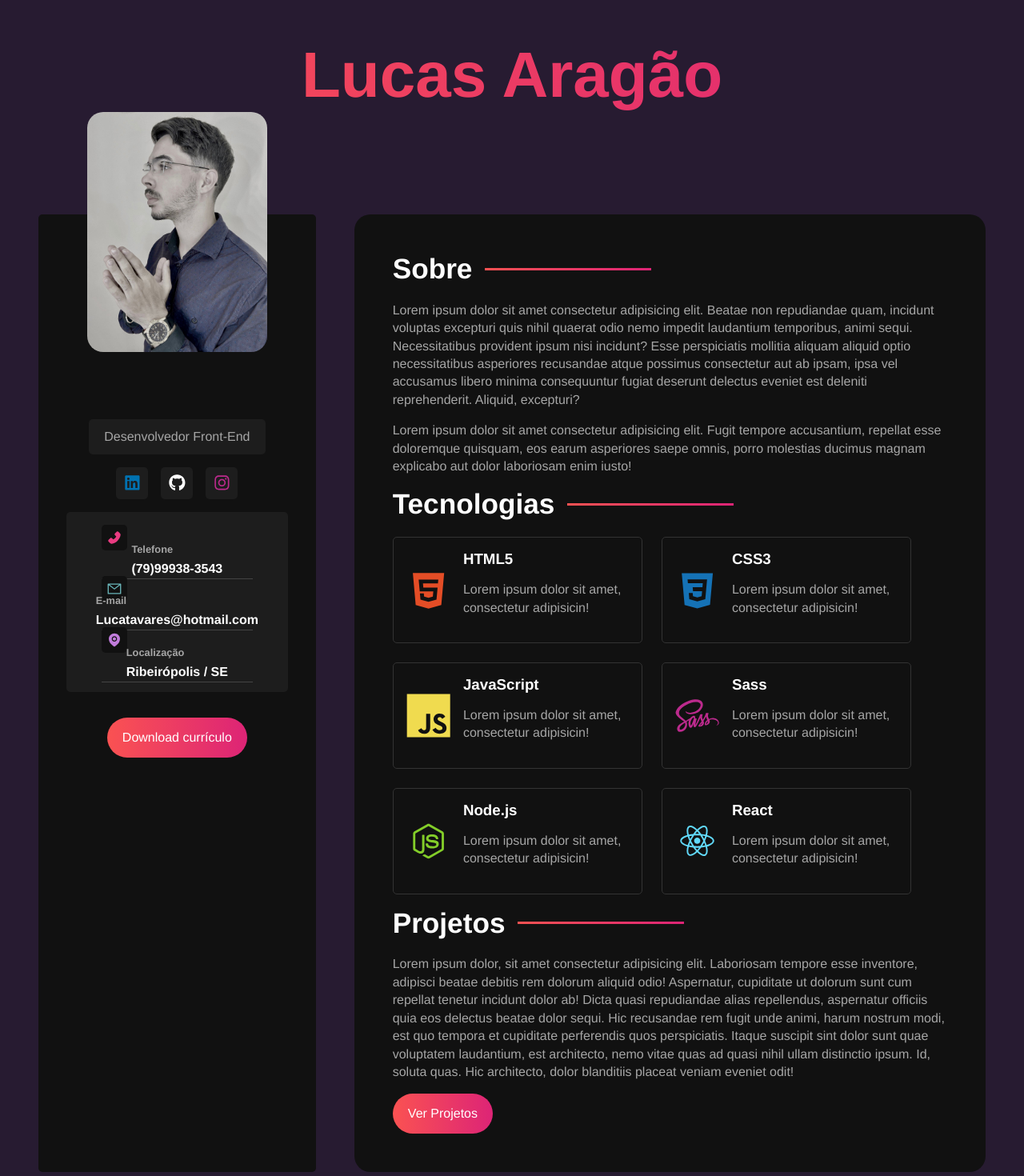
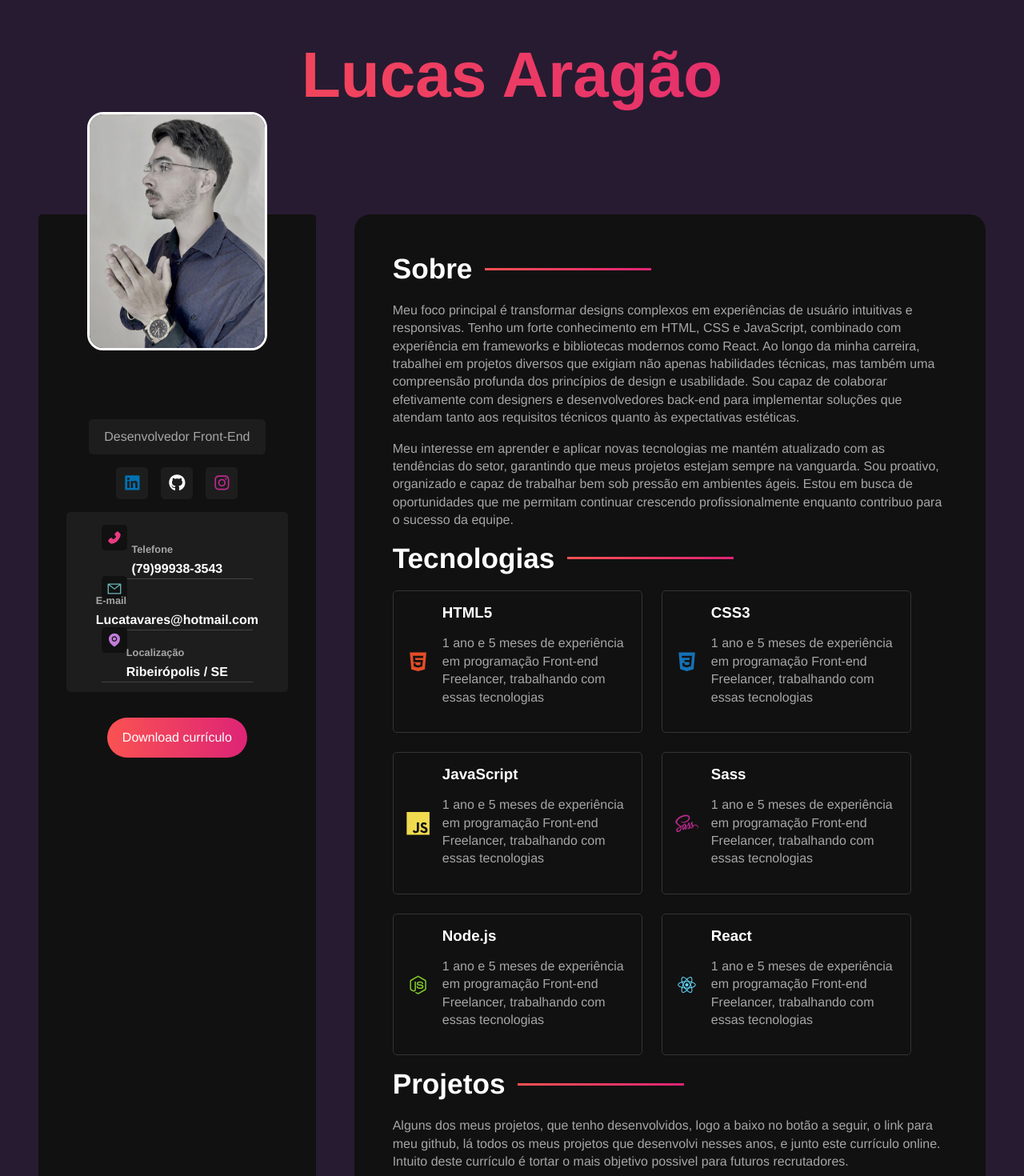
Before and after one commit to Lucasholt124/MyNewPortifolio, a React (Vite) app: page / in a window 1280 px wide. Shown: the top 1470 px of the page at 80% size. Built offline with nearby package versions, Linux system fonts and the light colour scheme.

Commit message:
Adicionando texto personalizado

```diff
--- a/src/components/AboutContainer.jsx
+++ b/src/components/AboutContainer.jsx
@@ -2,10 +2,10 @@
 const AboutContainer = () => {
   return <section className="about-container">
     <h2>Sobre</h2>
-    <p>Lorem ipsum dolor sit amet consectetur adipisicing elit. Beatae non repudiandae quam, incidunt voluptas excepturi quis nihil quaerat odio nemo impedit laudantium temporibus, animi sequi. Necessitatibus provident ipsum nisi incidunt?
-    Esse perspiciatis mollitia aliquam aliquid optio necessitatibus asperiores recusandae atque possimus consectetur aut ab ipsam, ipsa vel accusamus libero minima consequuntur fugiat deserunt delectus eveniet est deleniti reprehenderit. Aliquid, excepturi?
+    <p>Meu foco principal é transformar designs complexos em experiências de usuário intuitivas e responsivas. Tenho um forte conhecimento em HTML, CSS e JavaScript, combinado com experiência em frameworks e bibliotecas modernos como React.
+Ao longo da minha carreira, trabalhei em projetos diversos que exigiam não apenas habilidades técnicas, mas também uma compreensão profunda dos princípios de design e usabilidade. Sou capaz de colaborar efetivamente com designers e desenvolvedores back-end para implementar soluções que atendam tanto aos requisitos técnicos quanto às expectativas estéticas.
     </p>
-    <p>Lorem ipsum dolor sit amet consectetur adipisicing elit. Fugit tempore accusantium, repellat esse doloremque quisquam, eos earum asperiores saepe omnis, porro molestias ducimus magnam explicabo aut dolor laboriosam enim iusto!
+    <p>Meu interesse em aprender e aplicar novas tecnologias me mantém atualizado com as tendências do setor, garantindo que meus projetos estejam sempre na vanguarda. Sou proativo, organizado e capaz de trabalhar bem sob pressão em ambientes ágeis. Estou em busca de oportunidades que me permitam continuar crescendo profissionalmente enquanto contribuo para o sucesso da equipe.
     </p>
   </section>
 }
--- a/src/components/ProjectsContainer.jsx
+++ b/src/components/ProjectsContainer.jsx
@@ -2,9 +2,9 @@
 const ProjectsContainer = () => {
   return <section className="projexts-container">
     <h2>Projetos</h2>
-    <p>Lorem ipsum dolor, sit amet consectetur adipisicing elit. Laboriosam tempore esse inventore, adipisci beatae debitis rem dolorum aliquid odio! Aspernatur, cupiditate ut dolorum sunt cum repellat tenetur incidunt dolor ab!
-    Dicta quasi repudiandae alias repellendus, aspernatur officiis quia eos delectus beatae dolor sequi. Hic recusandae rem fugit unde animi, harum nostrum modi, est quo tempora et cupiditate perferendis quos perspiciatis.
-    Itaque suscipit sint dolor sunt quae voluptatem laudantium, est architecto, nemo vitae quas ad quasi nihil ullam distinctio ipsum. Id, soluta quas. Hic architecto, dolor blanditiis placeat veniam eveniet odit!
+    <p>
+      Alguns dos meus projetos, que tenho desenvolvidos, logo a baixo no botão a seguir, o link para meu github, lá todos os meus projetos que desenvolvi nesses anos, e junto este currículo online. <br />
+      Intuito deste currículo é tortar o mais objetivo possivel para futuros recrutadores.
     </p>
     <a href="https://github.com/Lucasholt124" className="btn">
       Ver Projetos
--- a/src/components/SocialNetworks.jsx
+++ b/src/components/SocialNetworks.jsx
@@ -11,7 +11,7 @@ const socialNetworks = [
 const SocialNetworks = () => {
   return <section id="social-networks">
     {socialNetworks.map((network) => (
-        <a href="" className='social-btn' id={network.name} key={network.name}>
+        <a href="https://www.linkedin.com/in/lucas-arag%C3%A3o-front-end/" className='social-btn' id={network.name} key={network.name}>
             {network.icon}
         </a>
     ))}
--- a/src/components/TecnologiesContainer.jsx
+++ b/src/components/TecnologiesContainer.jsx
@@ -27,7 +27,7 @@ const TecnologiesContainer = () => {
           {tech.icon}
           <div className="tecnology-info">
             <h3>{tech.name}</h3>
-            <p>Lorem ipsum dolor sit amet, consectetur adipisicin!
+            <p>1 ano e 5 meses de experiência em programação Front-end Freelancer, trabalhando com essas tecnologias
             </p>
           </div>
         </div>
--- a/src/styles/components/sidebar.sass
+++ b/src/styles/components/sidebar.sass
@@ -18,6 +18,31 @@
         border-radius: variables.$container-border-radius
         position: absolute
         top: -8rem
+        border: 3px solid variables.$text-color
+        animation-name: wave-animation
+        animation-duration: 2.1s
+        animation-iteration-count: infinite
+        transform-origin: 70% 70%
+        display: inline-block
+
+
+    @keyframes wave-animation
+        0%
+        transform: rotate(0deg)
+        10%
+        transform: rotate(14deg)
+        20%
+        transform: rotate(-8deg)
+        30%
+        transform: rotate(14deg)
+        40%
+        transform: rotate(-4deg)
+        50%
+        transform: rotate(10deg)
+        60%
+        transform: rotate(0deg)
+        100%
+        transform: rotate(0deg)
 
 
     .title
```
Also changed, not shown: src/components/Sidebar.jsx (indentation only).
